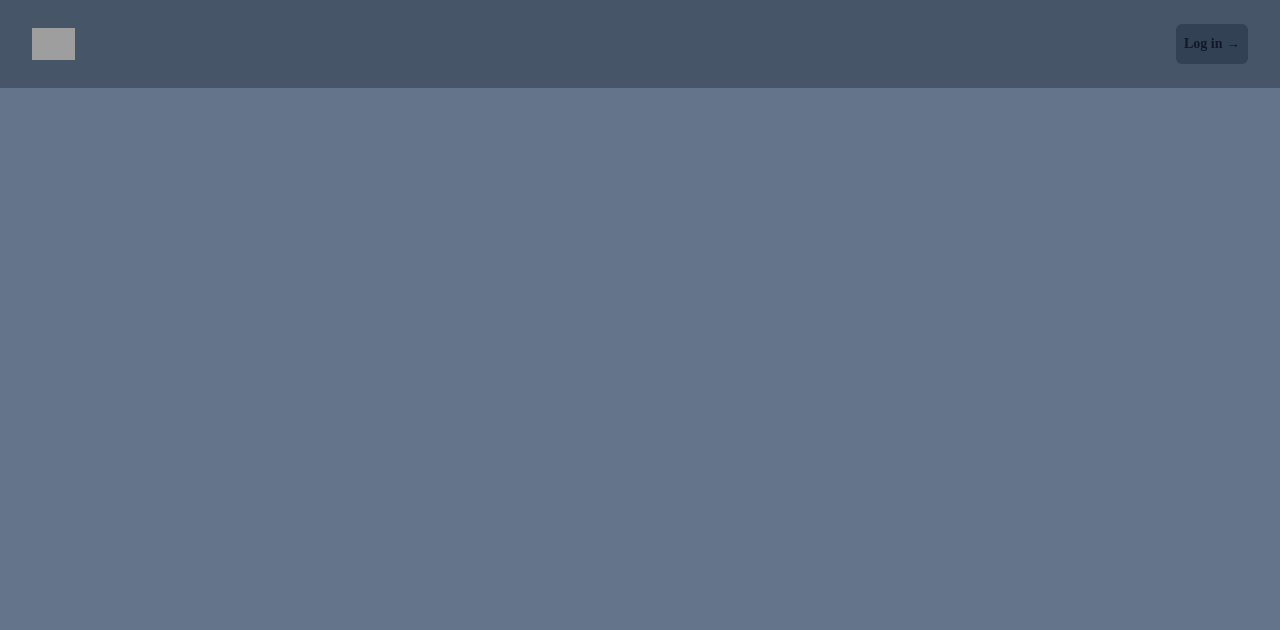
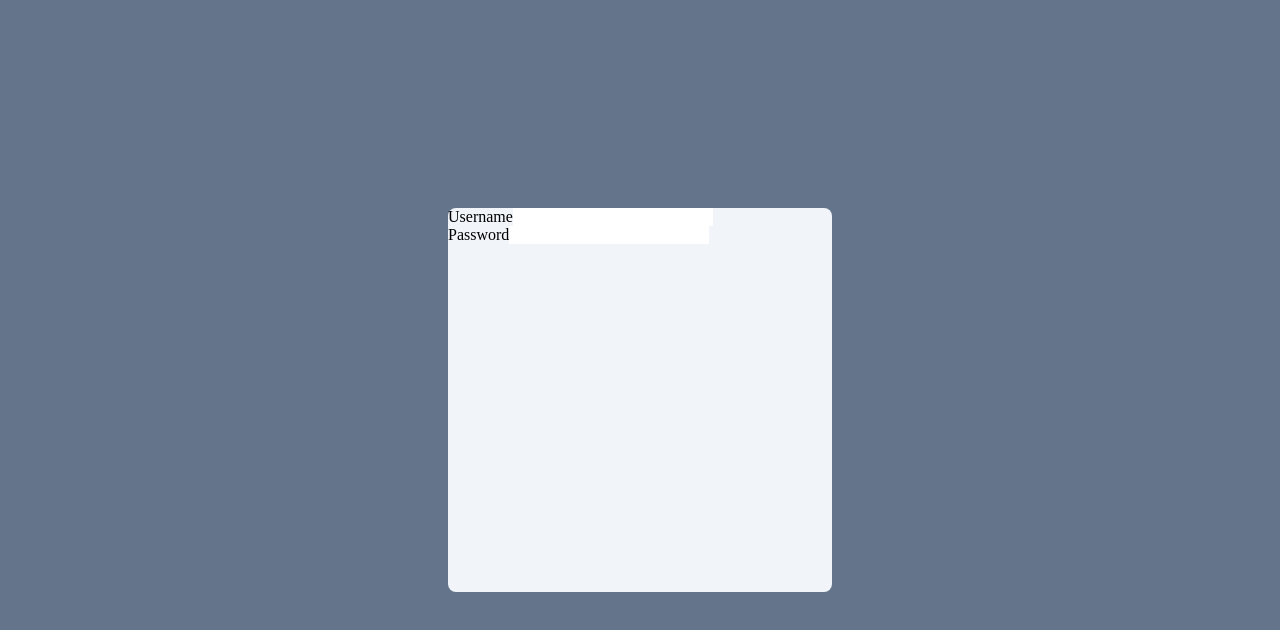
Before and after one commit to lucasfsilva2310/movies-review, a React (Vite) app in the folder web/: page / in a window 1280 px wide. Shown: the top 630 px of the page. Built offline with nearby package versions, Linux system fonts and the light colour scheme; grey boxes are pictures that could not be loaded.

Commit message:
add readme. create base login page

```diff
--- a/web/src/App.tsx
+++ b/web/src/App.tsx
@@ -1,4 +1,4 @@
-import Header from './components/Header';
+// import Header from './components/Header';
 import './index.css'
 
 function App() {
@@ -6,7 +6,24 @@ function App() {
   return (
     <>
       <main className='bg-slate-500 w-screen h-screen'>
-        <Header/>
+        {/* <Header/> */}
+
+        {/* TODO: Change Div to correct element afterwards */}
+        <div className='flex justify-center items-center w-full h-full'> {/* whole signUp page */}
+            <div className='w-96 h-96 bg-slate-100 rounded-lg'> {/* whole signUp page */}
+              <form className=''>
+                <div>
+                  <label>Username</label>
+                  <input></input>
+                </div>
+
+                <div>
+                  <label>Password</label>
+                  <input></input>
+                </div>
+              </form>
+            </div>
+          </div>
       </main>
 
     </>
--- a/web/src/components/Header/index.tsx
+++ b/web/src/components/Header/index.tsx
@@ -8,7 +8,7 @@ export default function Header() {
             >
                 <div className="flex lg:flex-1">
                     <a
-                        href="#"
+                        href="/"
                         className="-m-1.5 p-1.5"
                     >
                         <img
@@ -16,6 +16,15 @@ export default function Header() {
                             src="https://cdn1.thepopcornfactory.com/wcsstore/ThePopcornFactory/images/catalog/tpf_85254x.jpg"
                             className={`h-8 w-auto`}
                         />
+                    </a>
+                </div>
+
+                <div className="flex">
+                    <a
+                        href="/movies"
+                        className={`rounded-md bg-slate-700 p-2 text-sm font-semibold leading-6 text-gray-900 hover:bg-slate-800`}
+                    >
+                        Movies{' '}
                     </a>
                 </div>
 
```
Also changed, not shown: web/src/README.md (added).
